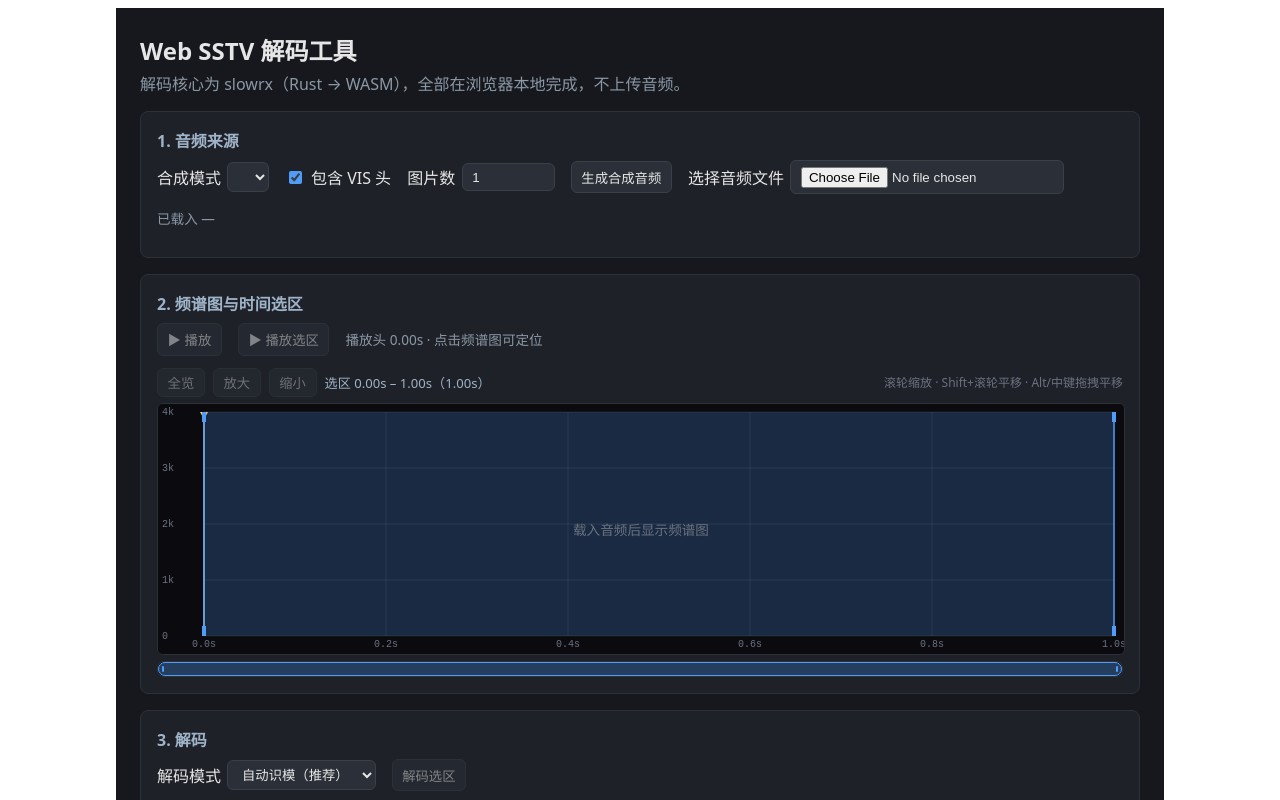
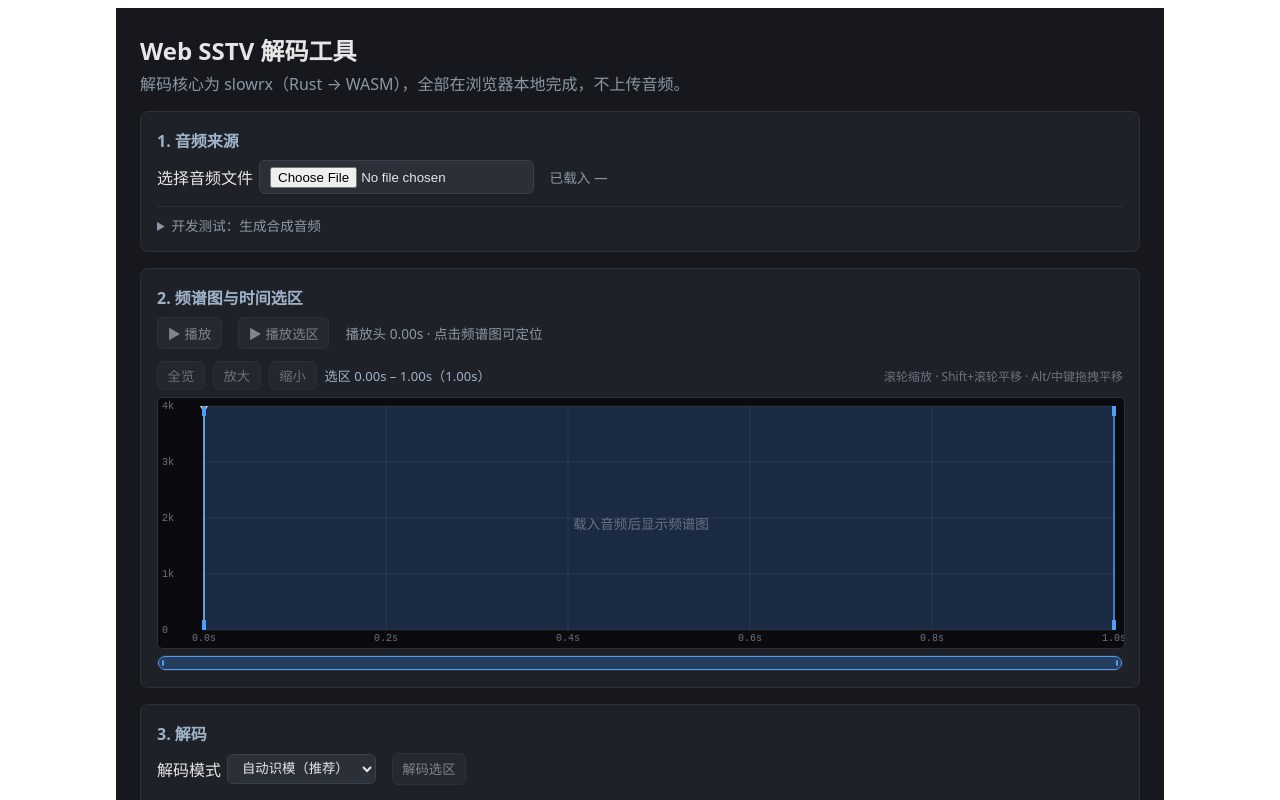
Before and after one commit to wty2019wty/Web_SSTV_by_slowrx.rs, a Vue app in the folder web/: page / in a window 1280 px wide. Shown: the top 800 px of the page. Built offline with nearby package versions, Linux system fonts and the light colour scheme.

Commit message:
feat: 添加开发测试选项，支持合成音频生成的模式选择与参数设置

```diff
--- a/web/scripts/e2e.mjs
+++ b/web/scripts/e2e.mjs
@@ -157,7 +157,11 @@ try {
     () => [...document.querySelectorAll('select option')].some((o) => o.textContent.includes('自动识模')),
     { timeout: 60_000 },
   )
-  // 合成模式选 pd120，合成两张图。
+  // 合成模式选 pd120，合成两张图（展开开发测试区）。
+  await page.evaluate(() => {
+    const details = document.querySelector('details.devtools')
+    if (details) details.open = true
+  })
   await selectByOptionText(page, 'PD-120', 'pd120')
   await setSynthCount(page, 2)
   console.log('模式列表已加载')
--- a/web/src/App.vue
+++ b/web/src/App.vue
@@ -315,6 +315,15 @@ onBeforeUnmount(() => {
     <section class="panel">
       <h2>1. 音频来源</h2>
       <div class="row">
+        <label class="file">
+          选择音频文件
+          <input type="file" accept="audio/*" :disabled="busy" @change="onFileChange" />
+        </label>
+        <span class="hint">已载入 {{ durationText }}</span>
+      </div>
+      <details class="devtools">
+        <summary>开发测试：生成合成音频</summary>
+        <div class="row">
           <label>
             合成模式
             <select v-model="synthMode" :disabled="busy">
@@ -332,17 +341,15 @@ onBeforeUnmount(() => {
             <input v-model.number="synthCount" type="number" min="1" max="20" :disabled="busy" />
           </label>
           <button :disabled="busy" @click="loadSynth">生成合成音频</button>
-        <label class="file">
-          选择音频文件
-          <input type="file" accept="audio/*" :disabled="busy" @change="onFileChange" />
-        </label>
         </div>
         <p class="hint">
+          用 slowrx 的合成编码器生成已知内容的 SSTV 音频，便于在没有真实录音时验证解码。
           <template v-if="synthModeInfo">
-          {{ synthModeInfo.name }} 标称图像时长约 {{ synthModeInfo.imageSeconds.toFixed(1) }} 秒 ·
+            {{ synthModeInfo.name }} 标称图像时长约 {{ synthModeInfo.imageSeconds.toFixed(1) }} 秒。
           </template>
-        已载入 {{ durationText }}
+          需要 dev-synth 构建（<code>npm run wasm</code>），生产构建下不可用。
         </p>
+      </details>
     </section>
 
     <section class="panel">
@@ -490,6 +497,24 @@ button:disabled {
   color: #8b98a5;
   font-size: 0.85rem;
 }
+.devtools {
+  margin-top: 0.75rem;
+  border-top: 1px solid #2c3038;
+  padding-top: 0.5rem;
+}
+.devtools summary {
+  cursor: pointer;
+  color: #8b98a5;
+  font-size: 0.85rem;
+}
+.devtools[open] summary {
+  margin-bottom: 0.6rem;
+}
+.devtools code {
+  background: #2b3038;
+  border-radius: 4px;
+  padding: 0 0.25rem;
+}
 .progress {
   height: 6px;
   background: #2b3038;
```
Lines whose indentation alone changed are shown as unchanged.
